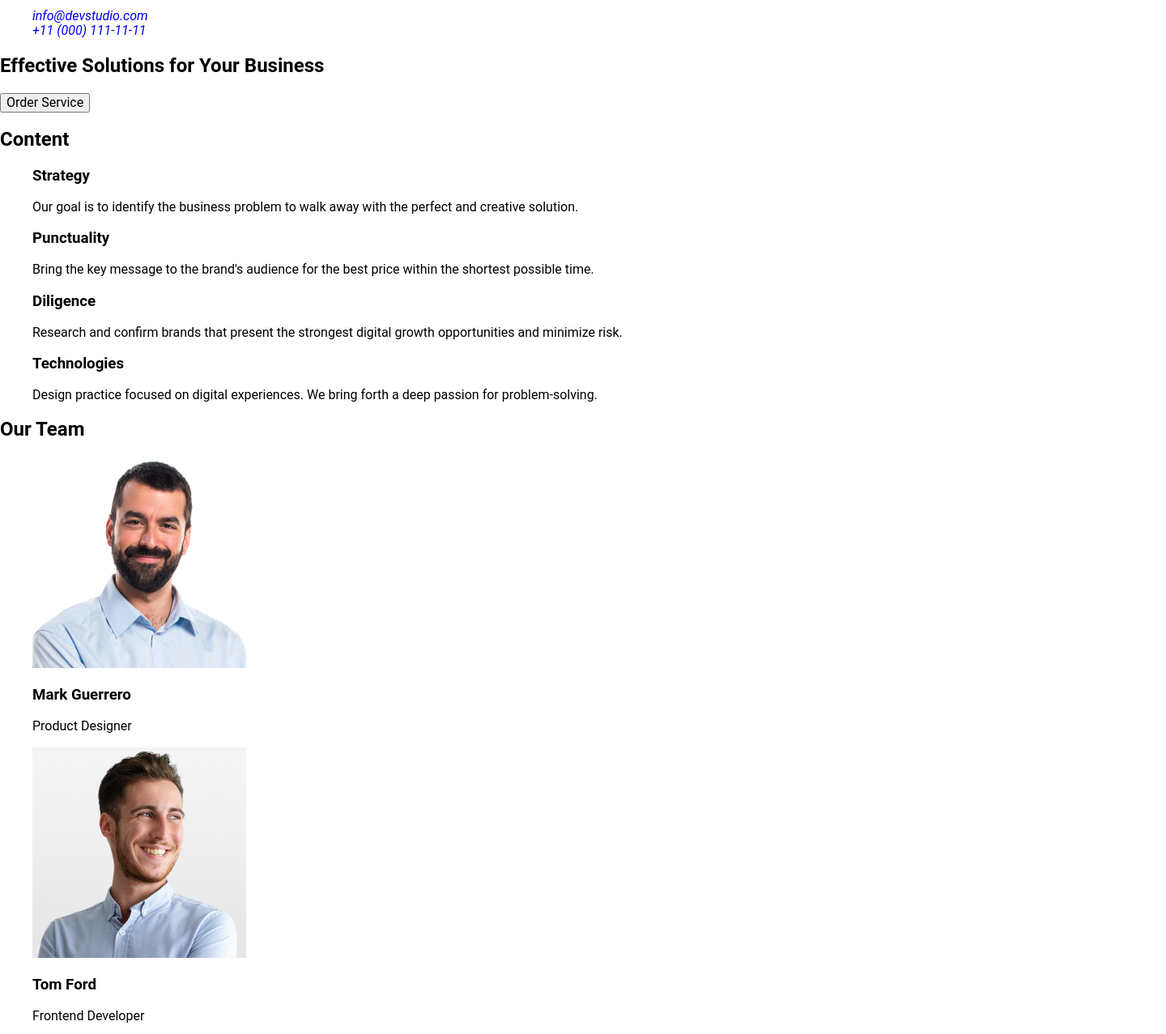
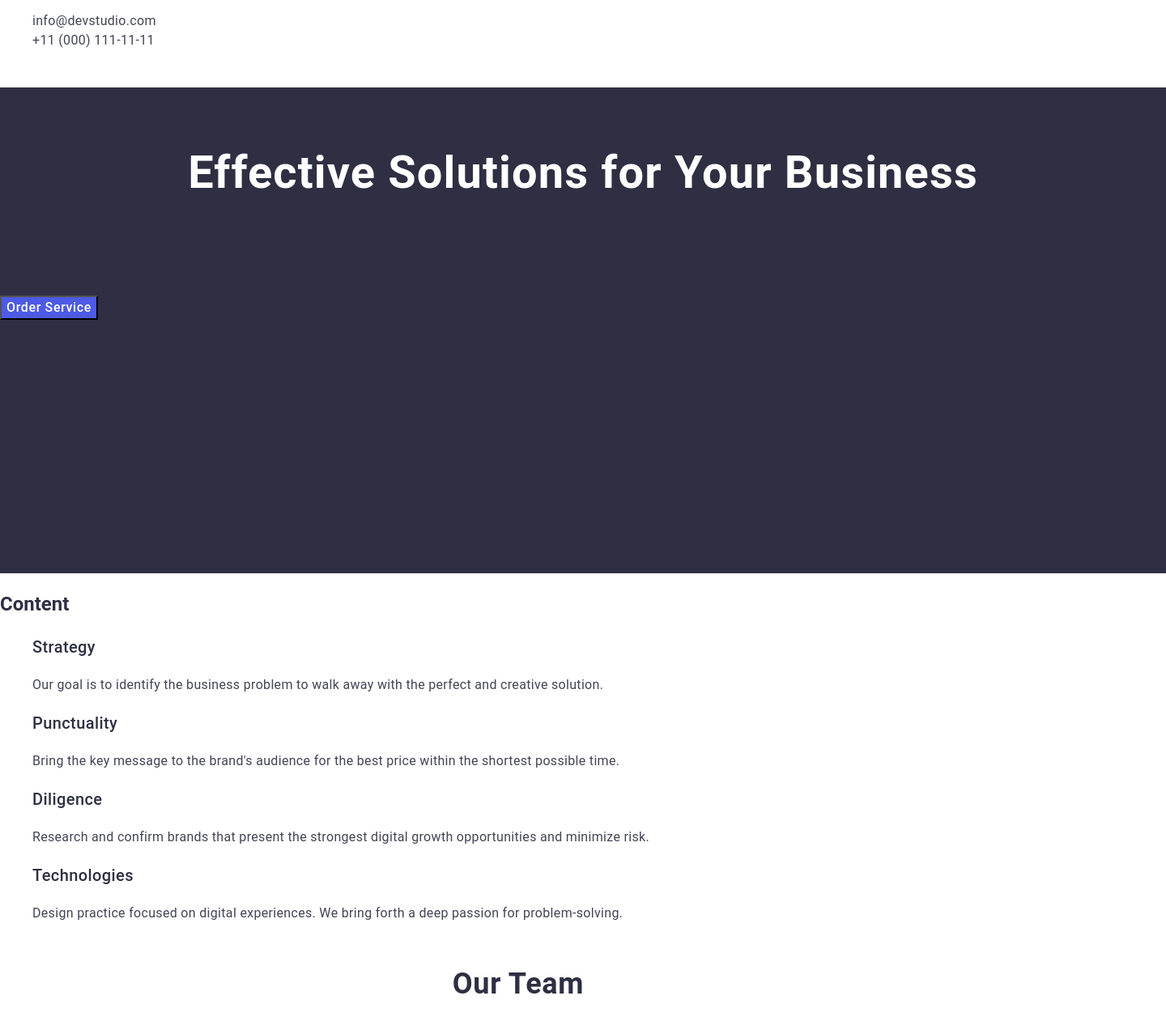
Before and after one commit to Keeldg/goit-markup-hw-02, a plain HTML site: page index.html in a window 1280 px wide. Shown: the part 97-1374 px from the top of the page at 81% size, 1440 px wide, since content can reach past the window. Drawn offline with nearby package versions, Linux system fonts and the light colour scheme.

Commit message:
css section2
css section2

```diff
--- a/css/styles.css
+++ b/css/styles.css
@@ -1,7 +1,8 @@
 body {
   font-family: "Roboto", sans-serif;
-  color: black;
+  color: #2e2f42;
   background-color: #fff;
+  font-style: normal;
 }
 ul {
   list-style-type: none;
@@ -10,11 +11,13 @@ a {
   text-decoration: none;
 }
 
+/*Navigation bar*/
 .logo {
   font-family: "Raleway";
   font-size: 18px;
-  font-style: normal;
   font-weight: 700;
+  line-height: 1.3125;
+  letter-spacing: 0.54px;
   text-transform: uppercase;
 }
 
@@ -23,9 +26,88 @@ a {
 }
 
 .body-medium {
-  color: #2e2f42;
   font-size: 16px;
-  font-style: normal;
   font-weight: 500;
   letter-spacing: 0.32px;
 }
+
+.contacts {
+  color: #434455;
+  font-size: 1;
+  font-weight: 400;
+  font-style: normal;
+  line-height: 1.5;
+  letter-spacing: 0.32px;
+}
+.contacts-post {
+  color: #434455;
+}
+.contacts-tel {
+  color: #434455;
+}
+
+/*Hero image*/
+.image {
+  color: #fff;
+  background-color: #2e2f42;
+  width: 1440px;
+  height: 600px;
+}
+.image-title {
+  text-align: center;
+  font-size: 56px;
+  font-weight: 700;
+  line-height: 3.75;
+  letter-spacing: 1.12px;
+}
+.image-button {
+  color: #fff;
+  background-color: #4d5ae5;
+  font-size: 16px;
+  font-weight: 500;
+  line-height: 1.5; /* 150% */
+  letter-spacing: 0.64px;
+}
+
+/*Section 1 Strategy*/
+.desc {
+  line-height: 1.5;
+}
+.desc-title {
+  font-size: 20px;
+  font-weight: 500;
+  letter-spacing: 0.4px;
+}
+
+.desc-text {
+  color: #434455;
+  font-size: 16px;
+  font-weight: 400;
+  letter-spacing: 0.32px;
+}
+
+/*Section 2 Our Team*/
+.team-title {
+  text-align: center;
+  font-size: 36px;
+  font-weight: 700;
+  line-height: 2.5;
+  letter-spacing: 0.72px;
+  text-transform: capitalize;
+}
+
+.team-title-name {
+  text-align: center;
+  font-size: 20px;
+  font-weight: 500;
+  line-height: 1.5;
+  letter-spacing: 0.4px;
+}
+.team-title-pos {
+  color: #434455;
+  text-align: center;
+  font-size: 16px;
+  font-weight: 400;
+  line-height: 1.5;
+  letter-spacing: 0.32px;
+}
--- a/index.html
+++ b/index.html
@@ -23,47 +23,55 @@
           <li><a href="">Contacts</a></li>
         </ul>
       </nav>
-      <address>
+      <address class="contacts">
         <ul>
-          <li><a href="mailto:info@devstudio.com">info@devstudio.com</a></li>
-          <li><a href="tel:+110001111111">+11 (000) 111-11-11</a></li>
+          <li>
+            <a class="contacts-post" href="mailto:info@devstudio.com"
+              >info@devstudio.com</a
+            >
+          </li>
+          <li>
+            <a class="contacts-tel" href="tel:+110001111111"
+              >+11 (000) 111-11-11</a
+            >
+          </li>
         </ul>
       </address>
     </header>
     <main>
       <!--Hero image-->
-      <section>
-        <h1>Effective Solutions for Your Business</h1>
-        <button type="button">Order Service</button>
+      <section class="image">
+        <h1 class="image-title">Effective Solutions for Your Business</h1>
+        <button class="image-button" type="button">Order Service</button>
       </section>
       <!--Section 1 Strategy-->
-      <section>
+      <section class="desc">
         <h2>Content</h2>
         <ul>
           <li>
-            <h3>Strategy</h3>
-            <p>
+            <h3 class="desc-title">Strategy</h3>
+            <p class="desc-text">
               Our goal is to identify the business problem to walk away with the
               perfect and creative solution.
             </p>
           </li>
           <li>
-            <h3>Punctuality</h3>
-            <p>
+            <h3 class="desc-title">Punctuality</h3>
+            <p class="desc-text">
               Bring the key message to the brand's audience for the best price
               within the shortest possible time.
             </p>
           </li>
           <li>
-            <h3>Diligence</h3>
-            <p>
+            <h3 class="desc-title">Diligence</h3>
+            <p class="desc-text">
               Research and confirm brands that present the strongest digital
               growth opportunities and minimize risk.
             </p>
           </li>
           <li>
-            <h3>Technologies</h3>
-            <p>
+            <h3 class="desc-title">Technologies</h3>
+            <p class="desc-text">
               Design practice focused on digital experiences. We bring forth a
               deep passion for problem-solving.
             </p>
@@ -71,13 +79,13 @@
         </ul>
       </section>
       <!--Section 2 Our Team-->
-      <section>
-        <h2>Our Team</h2>
+      <section class="team">
+        <h2 class="team-title">Our Team</h2>
         <ul>
           <li>
             <img src="./images/img1.jpg" alt="Designer image" width="264" />
-            <h3>Mark Guerrero</h3>
-            <p>Product Designer</p>
+            <h3 class="team-title-name">Mark Guerrero</h3>
+            <p class="team-title-pos">Product Designer</p>
           </li>
           <li>
             <img
@@ -85,8 +93,8 @@
               alt="Image of the developer"
               width="264"
             />
-            <h3>Tom Ford</h3>
-            <p>Frontend Developer</p>
+            <h3 class="team-title-name">Tom Ford</h3>
+            <p class="team-title-pos">Frontend Developer</p>
           </li>
           <li>
             <img
@@ -94,13 +102,13 @@
               alt="Image of a marketer"
               width="264"
             />
-            <h3>Camila Garcia</h3>
-            <p>Marketing</p>
+            <h3 class="team-title-name">Camila Garcia</h3>
+            <p class="team-title-pos">Marketing</p>
           </li>
           <li>
             <img src="./images/img4.jpg" alt="Designer image" width="264" />
-            <h3>Daniel Wilson</h3>
-            <p>UI Designer</p>
+            <h3 class="team-title-name">Daniel Wilson</h3>
+            <p class="team-title-pos">UI Designer</p>
           </li>
         </ul>
       </section>
```
